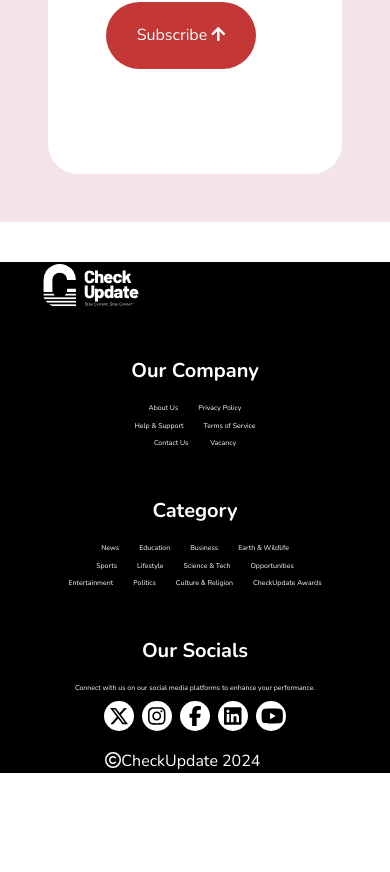
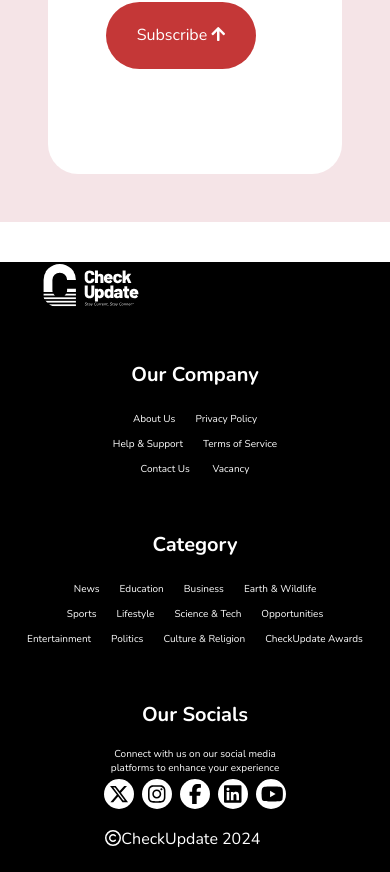
Before and after one commit to CheckUpdateBuilds/checkupdate, a React (Vite) app: page / in a window 390 px wide. Shown: the part 2777-3649 px from the top of the page. Before the commit the page ends 3550 px from the top, so only its background shows below. Built offline with nearby package versions, Linux system fonts and the light colour scheme.

Commit message:
Footer again, final - maybe.

```diff
--- a/src/Components/Footer.css
+++ b/src/Components/Footer.css
@@ -8,7 +8,7 @@ body {
 
 .footer {
     background-color: black;
-    /* height: 400px; */
+    height: 350px;
 }
 
 .logo-move {
@@ -27,8 +27,6 @@ body {
 }
 
 section {
-    /* border: 2px solid red; */
-    /* height: 300px; */
     margin-top: 30px;
     display: flex;
     justify-content: space-between;
@@ -79,6 +77,10 @@ section {
     text-align: center;
 }
 
+.socialWords {
+    line-height: normal;
+}
+
 .social-logos {
     justify-content: center;
 }
@@ -93,14 +95,18 @@ section {
     color: white;
     justify-content: center;
     align-items: center;
-    margin-left: 40%;
+    margin-left: 45%;
     margin-top: 10px;
 }
 
 @media (max-width: 800px) {
+    .footer {
+        height: 610px;
+    }
+
     section {
         display: block;
-        font-size: 7px;
+        font-size: 10px;
     }
 
     .edu {
--- a/src/Components/Footer.jsx
+++ b/src/Components/Footer.jsx
@@ -90,7 +90,7 @@ const Footer = () => {
 
             <div className="third">
               <div className="pT">Our Socials</div>
-              <div className="socialWords">Connect with us on our social media platforms to enhance your performance.</div>
+              <div className="socialWords">Connect with us on our social media <br /> platforms to enhance your experience</div>
               <div className="social-logos d-flex">
                 <div className="bg-white m-1 slogo">
                   <a href="https://x.com" target="_blank">
```
